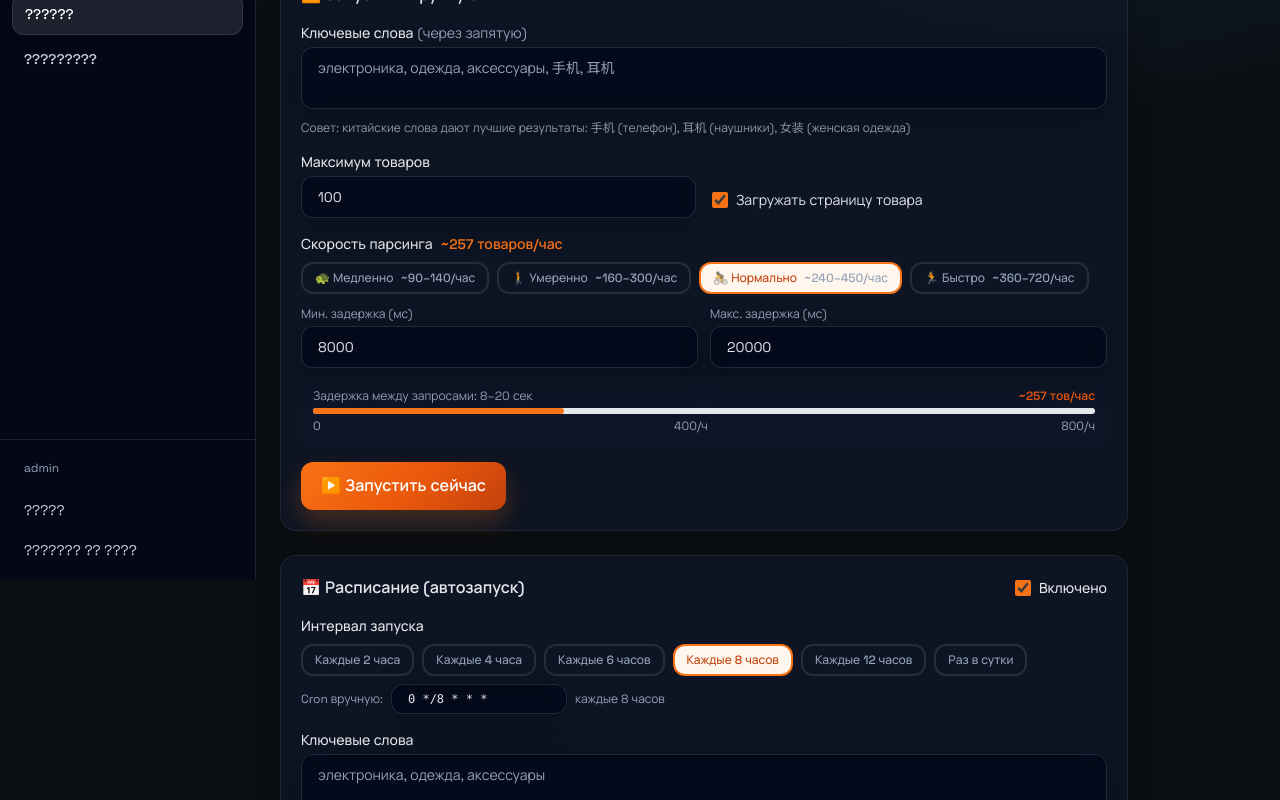
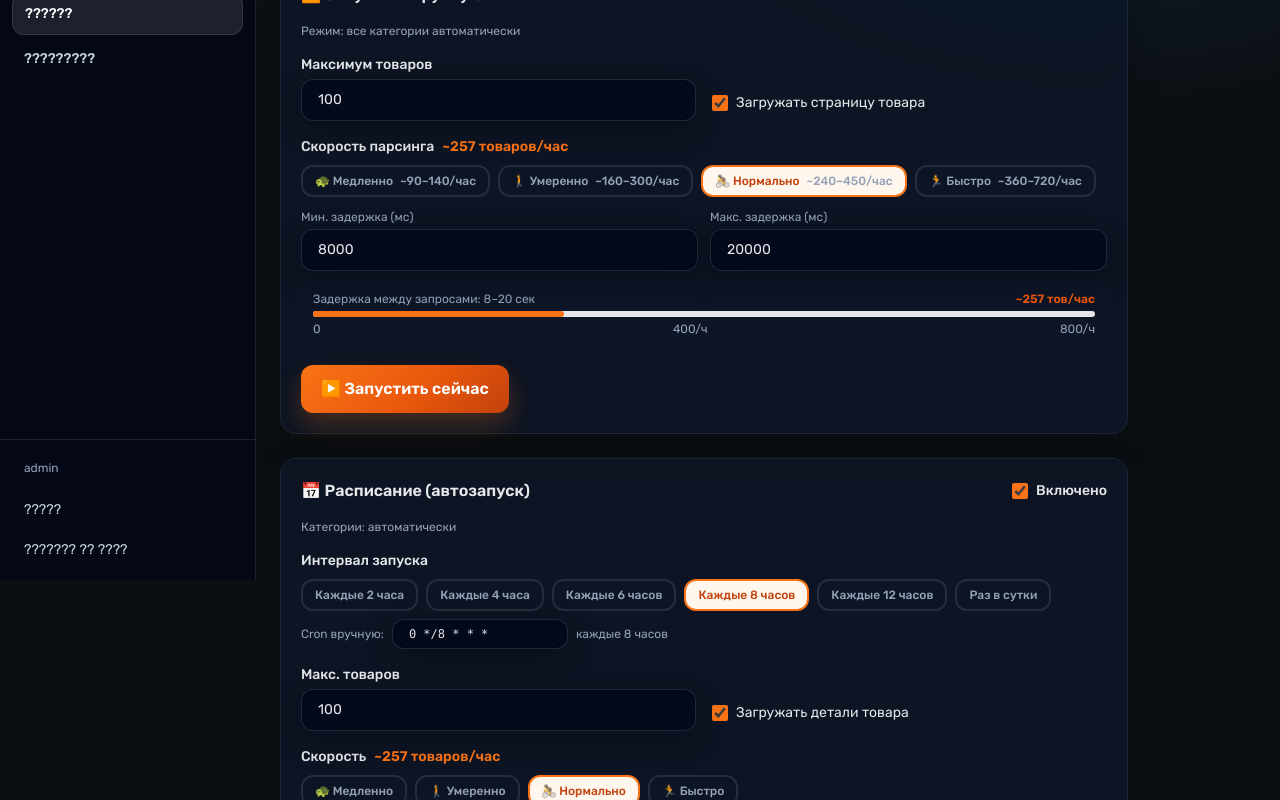
Before and after one commit to EldarMister/pdd, a React (Vite) app in the folder frontend/: page /admin/parser in a window 1280 px wide. Shown: the part 220-1020 px from the top of the page. Built offline with nearby package versions, Linux system fonts and the light colour scheme; no server answers; sample sign-in values are in the browser's storage.

Commit message:
Admin parser UI: auto categories, remove keywords; fix Cyrillic font

```diff
--- a/frontend/src/index.css
+++ b/frontend/src/index.css
@@ -1,4 +1,4 @@
-@import url('https://fonts.googleapis.com/css2?family=Space+Grotesk:wght@400;500;600;700&family=Manrope:wght@400;500;600&display=swap');
+@import url('https://fonts.googleapis.com/css2?family=Rubik:wght@400;500;600;700&family=IBM+Plex+Sans:wght@400;500;600&display=swap');
 
 @tailwind base;
 @tailwind components;
@@ -47,7 +47,7 @@ body {
 /* Admin theme */
 .admin-theme {
   color: #e5e7eb;
-  font-family: "Space Grotesk", "Manrope", system-ui, sans-serif;
+  font-family: "Rubik", "IBM Plex Sans", system-ui, sans-serif;
   background:
     radial-gradient(1200px 700px at 15% -10%, rgba(249, 115, 22, 0.18), transparent 60%),
     radial-gradient(900px 600px at 85% 0%, rgba(56, 189, 248, 0.12), transparent 55%),
--- a/frontend/src/pages/admin/AdminParser.jsx
+++ b/frontend/src/pages/admin/AdminParser.jsx
@@ -91,7 +91,7 @@ export default function AdminParser() {
     setRunning(statusRes.data.running)
 
     const s = settingsRes.data
-    setKeywords(s.parser_keywords || '')
+    setKeywords('all')
     setMaxProducts(s.parser_max_products || '100')
     setDelayMin(s.parser_delay_min || '8000')
     setDelayMax(s.parser_delay_max || '20000')
@@ -99,7 +99,7 @@ export default function AdminParser() {
 
     setSchedEnabled(s.parser_schedule_enabled !== 'false')
     setSchedCron(s.parser_schedule_cron || '0 */8 * * *')
-    setSchedKeywords(s.parser_keywords || '')
+    setSchedKeywords('all')
     setSchedMax(s.parser_max_products || '100')
     setSchedDelayMin(s.parser_delay_min || '8000')
     setSchedDelayMax(s.parser_delay_max || '20000')
@@ -132,7 +132,7 @@ export default function AdminParser() {
   const handleRunNow = async () => {
     try {
       await adminRunParser({
-        keywords,
+        keywords: keywords || 'all',
         max_products: parseInt(maxProducts),
         delay_min: parseInt(delayMin),
         delay_max: parseInt(delayMax),
@@ -151,7 +151,7 @@ export default function AdminParser() {
       await adminUpdateSettings({
         parser_schedule_enabled: schedEnabled ? 'true' : 'false',
         parser_schedule_cron:    schedCron,
-        parser_keywords:         schedKeywords,
+        parser_keywords:         (schedKeywords || 'all'),
         parser_max_products:     schedMax,
         parser_delay_min:        String(schedDelayMin),
         parser_delay_max:        String(schedDelayMax),
@@ -236,16 +236,8 @@ export default function AdminParser() {
         <h2 className="font-semibold text-gray-800 mb-4">▶️ Запустить вручную</h2>
 
         <div className="space-y-4">
-          {/* Keywords */}
-          <div>
-            <label className="block text-sm font-medium text-gray-700 mb-1">
-              Ключевые слова
-              <span className="text-gray-400 font-normal ml-1">(через запятую)</span>
-            </label>
-            <textarea value={keywords} onChange={e => setKeywords(e.target.value)}
-              rows={2} className="input text-sm resize-none"
-              placeholder="электроника, одежда, аксессуары, 手机, 耳机" />
-            <p className="text-xs text-gray-400 mt-1">Совет: китайские слова дают лучшие результаты: 手机 (телефон), 耳机 (наушники), 女装 (женская одежда)</p>
+          <div className="text-xs text-slate-400">
+            Режим: все категории автоматически
           </div>
 
           {/* Max products */}
@@ -337,6 +329,7 @@ export default function AdminParser() {
         </div>
 
         <div className={`space-y-4 ${!schedEnabled ? 'opacity-40 pointer-events-none' : ''}`}>
+          <div className="text-xs text-slate-400">Категории: автоматически</div>
           {/* Schedule presets */}
           <div>
             <label className="block text-sm font-medium text-gray-700 mb-2">Интервал запуска</label>
@@ -359,14 +352,6 @@ export default function AdminParser() {
                 className="input text-xs w-44 font-mono py-1.5" placeholder="0 */8 * * *" />
               <span className="text-xs text-gray-400">{describeCron(schedCron)}</span>
             </div>
-          </div>
-
-          {/* Schedule keywords */}
-          <div>
-            <label className="block text-sm font-medium text-gray-700 mb-1">Ключевые слова</label>
-            <textarea value={schedKeywords} onChange={e => setSchedKeywords(e.target.value)}
-              rows={2} className="input text-sm resize-none"
-              placeholder="электроника, одежда, аксессуары" />
           </div>
 
           <div className="grid grid-cols-2 gap-4">
```
